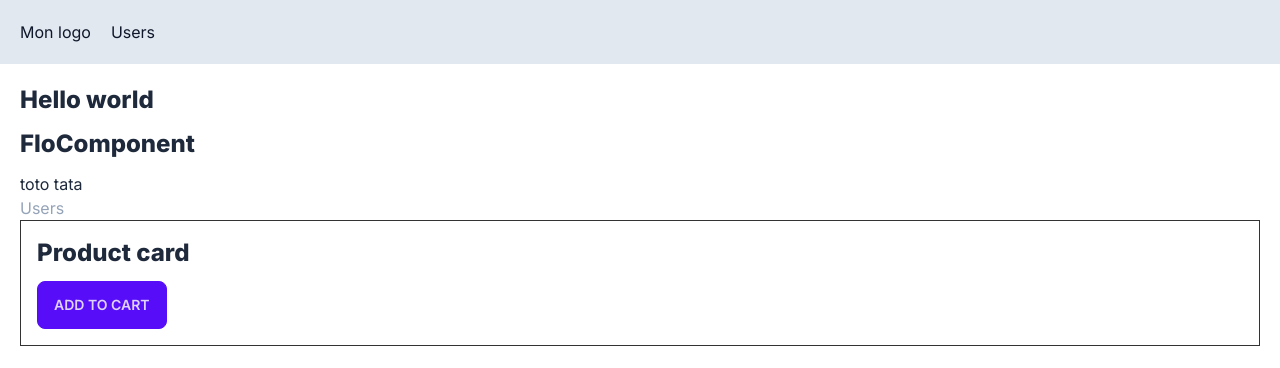
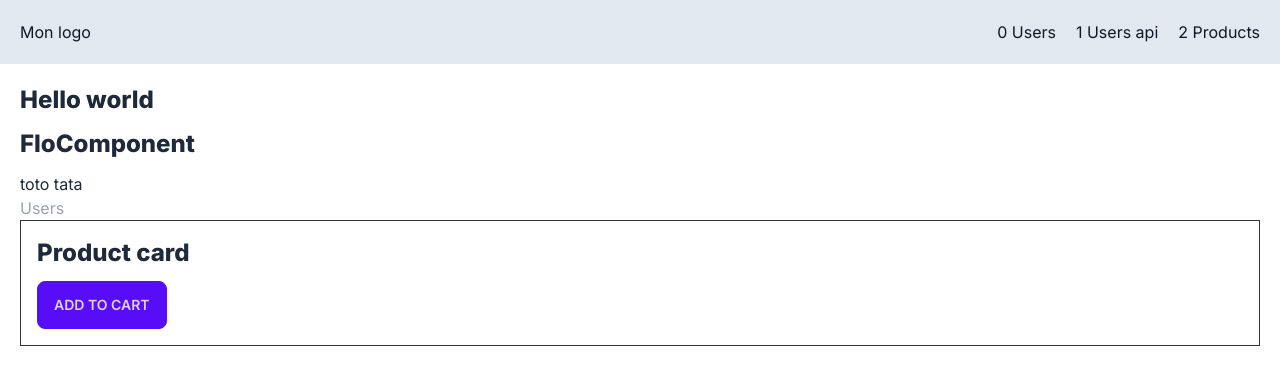
Before and after one commit to MrTuttle/next-app, a Next.js app: page / in a window 1280 px wide. Shown: the top 368 px of the page. Built offline with nearby package versions, Linux system fonts and the light colour scheme; no server answers.

Commit message:
nav bar links

```diff
--- a/app/NavBar.tsx
+++ b/app/NavBar.tsx
@@ -1,14 +1,30 @@
 import Link from "next/link";
 import React from "react";
+import { number } from "zod";
 
 const NavBar = () => {
+  const routes = [
+    { label: "Users", path: "/users" },
+    { label: "Users api", path: "/api/users" },
+    { label: "Products", path: "/products" },
+  ];
   return (
-    <div className="flex bg-slate-200 dark:bg-gray-800 p-5 text-slate-900 dark:text-slate-400">
-      <Link href="/" className="mr-5">
-        Mon logo
-      </Link>
-      <Link href="/users">Users</Link>
-    </div>
+    <>
+      <div className="flex justify-between bg-slate-200 dark:bg-gray-800 p-5 text-slate-900 dark:text-slate-400">
+        <div>
+          <Link href="/" className="mr-5">
+            Mon logo
+          </Link>
+        </div>
+        <div>
+          {routes.map((r, index) => (
+            <Link key={index} href={r.path} className="pl-5">
+              {index + " " + r.label}
+            </Link>
+          ))}
+        </div>
+      </div>
+    </>
   );
 };
 
```
